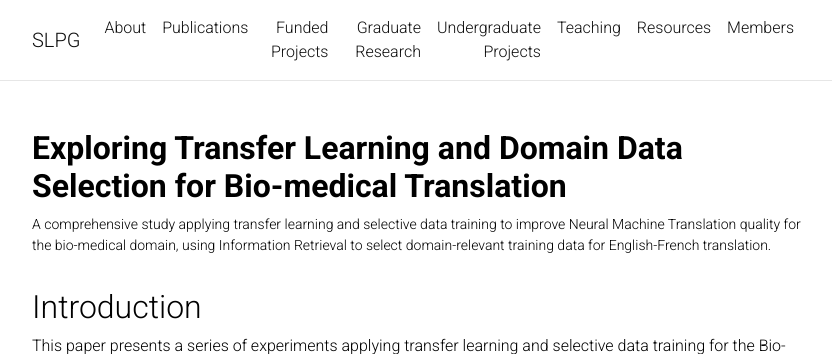
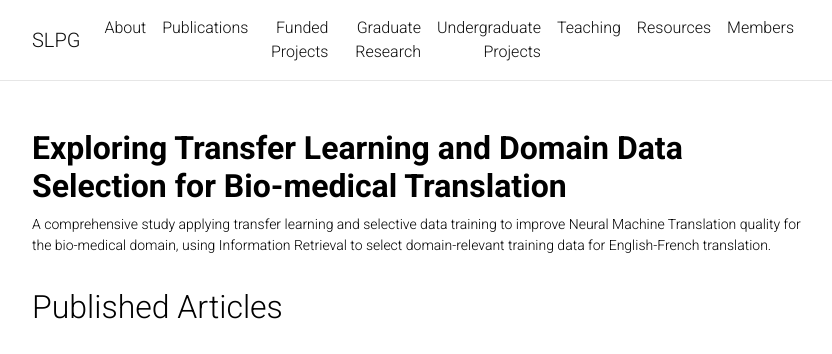
Before and after one commit to slpg-fjwu/slpg-fjwu.github.io, a Jekyll site: the page built from _projects/noor-e-hira.md, in a window 1280 px wide and 900 px high, cut to the strip 0-354 px from the top of the window. Shown: the whole strip, without its empty margins (223-1055 px from the left). Built offline with Jekyll 4.4.1, drawn with Linux system fonts in a browser that asks for light colours; full-size pictures stand in for the smaller copies a plugin makes; comment, search, counter and statistics services are not loaded; a style sheet for code colours, icons or effects is not loaded.

Commit message:
page.html

```diff
--- a/_layouts/page.html
+++ b/_layouts/page.html
@@ -6,17 +6,17 @@
           <header class="post-header">
             <h2 class="post-title justify-text " style="font-weight: bold;">{{ page.title }}</h2>
             <p class="post-description justify-text">{{ page.description }}</p>
+            {%- if page.related_publications != null and page.related_publications.size > 0 -%}
+            {% assign publications = page.related_publications | replace: ", ", "," | split: "," | join: "|" %}
+            <h2>Published Articles</h2>
+            <div class="publications">
+              {% bibliography -f {{ site.scholar.bibliography }} -q @*[key^={{ publications }}]* %}
+            </div>
+            {%- endif %}
           </header>
           <article>
             {{ content }}
           </article>
-          {%- if page.related_publications != null and page.related_publications.size > 0 -%}
-          {% assign publications = page.related_publications | replace: ", ", "," | split: "," | join: "|" %}
-          <h2>References</h2>
-          <div class="publications">
-            {% bibliography -f {{ site.scholar.bibliography }} -q @*[key^={{ publications }}]* %}
-          </div>
-          {%- endif %}
           {%- if site.giscus.repo and page.giscus_comments -%}
             {% include giscus.html %}
           {%- endif -%}
```
